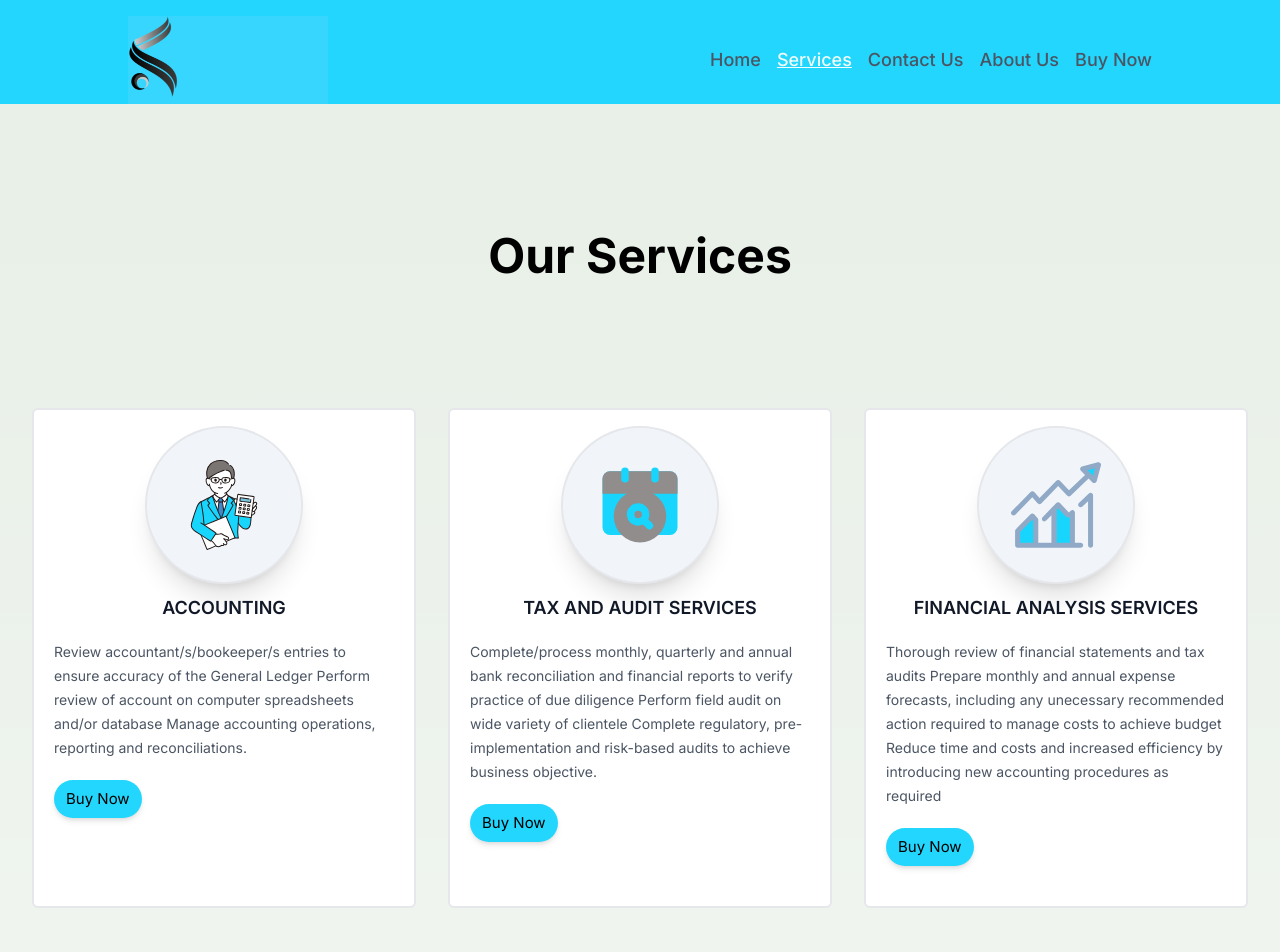
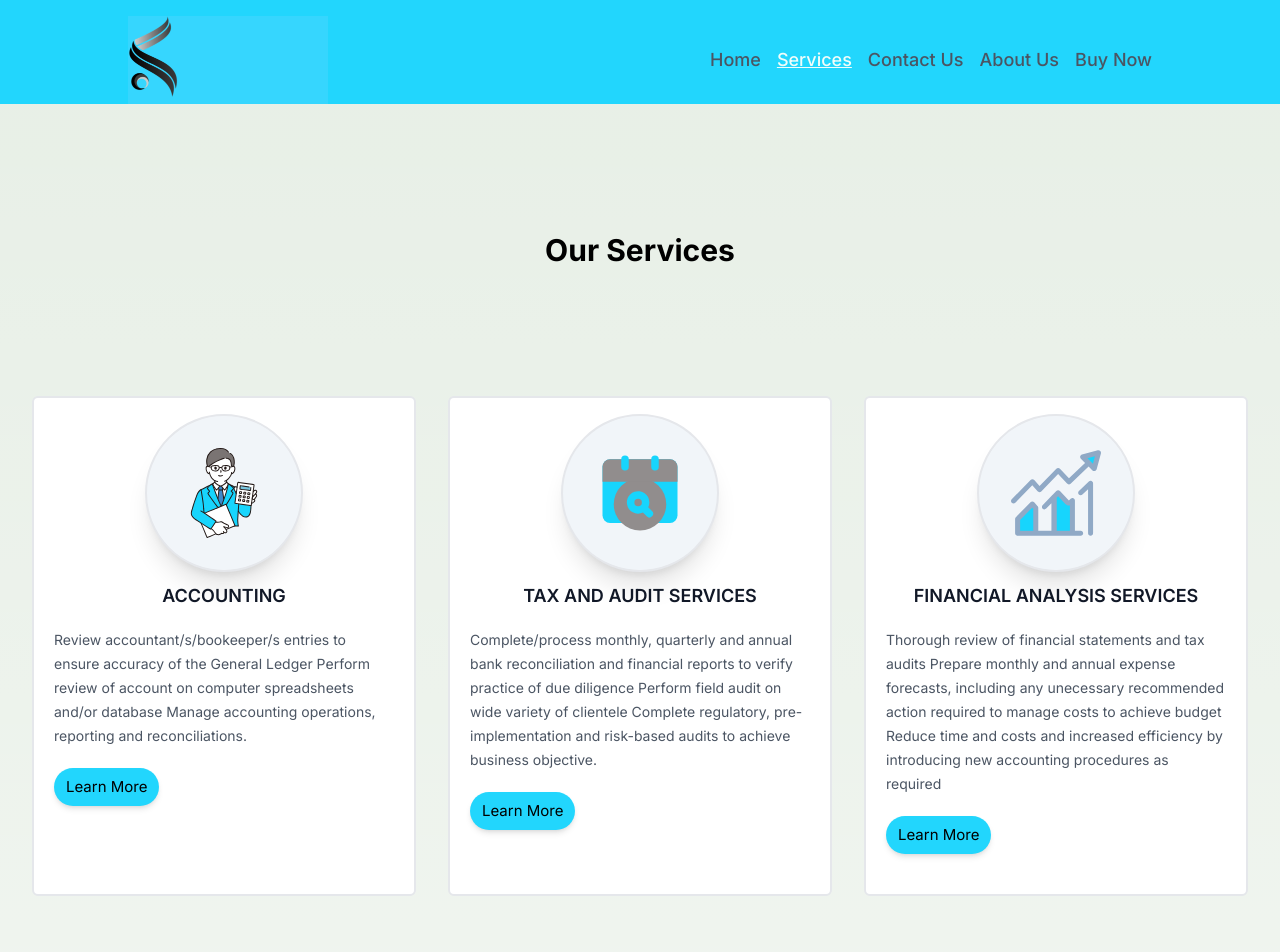
Before and after one commit to Huzaifa134/business-serv, a Next.js app: page /services in a window 1280 px wide. Shown: the top 952 px of the page. Built offline with nearby package versions, Linux system fonts and the light colour scheme.

Commit message:
04/02/2024

```diff
--- a/src/app/Form/page.tsx
+++ b/src/app/Form/page.tsx
@@ -78,7 +78,7 @@ export default function Example() {
       <div className="max-[640px]:rounded-none flex lg:w-[700px] md:w-[500px]  sm:w-[300px] my-59 mx-auto bg-slate-50 min-h-full sm:mx-[11]flex-1 flex-col justify-center px-6 py-12 lg:px-8 shadow-xl mt-11 mb-11 sm:mx-[11]">
         <div className="sm:mx-auto sm:w-full sm:max-w-sm">
           <h2 className="mt-0 text-center text-2xl font-bold leading-9 tracking-tight text-gray-900">
-            Request a Quote
+        Consultation Form
           </h2>
         </div>
 
@@ -240,9 +240,10 @@ export default function Example() {
               </label>
               <p className="font-thin py-2"> Enter your Dates range of availability for the consultancy meeting and schedule a meeting for 75 USD within the time span for one time</p>
              <DatePickerWithRange
-              value={Date}
-              onChange={(e) => setDate(e.target.value)}
+              // value={Date}
+              //  onChange={(e) => setDate(e.target.value)}
              />
+
 
 
             </div>
--- a/src/app/about/About.tsx
+++ b/src/app/about/About.tsx
@@ -11,14 +11,14 @@ const About = () => {
         <Image src={about} alt="Header Image" height="600" />
       </div>
       <div className="my-10 lg:w-[500px] md:w-[300px] sm:w-[400px] max-[717px]:w-[400px] max-[717px]:my-5 max-[717px]:flex max-[717px]:flex-col max-[717px]:items-center">
-        <h1 className="font-bold lg:text-3xl md:text-3xl max-[717px]:text-[25px] max-[717px]:tracking-widest max-[717px]:text-center ">
+        <h1 className="font-bold lg:text-2xl md:text-xl max-[717px]:text-[25px] max-[717px]:tracking-widest max-[717px]:text-center ">
           About Us
         </h1>
         <p className="lg:text-base md:text-sm sm:text-[15px] max-[717px]:text-center my-10">
         Our company is led by a team of Certified Public Accountants with nearly three decades of experience in key areas such as Accounting, Audit, Tax, and Management Consultancy. Learn more about our professional partnership and how it can benefit your business.
         </p>
         <div className="my-10">
-          <Link href="/services">
+          <Link href="/aboutus">
           <Btn  text={"Learn More"}/>
         </Link>
         </div>
--- a/src/app/home/Home.tsx
+++ b/src/app/home/Home.tsx
@@ -65,7 +65,7 @@ export default function  Homepage(){
               repeat={Infinity}
             />
 
-            <Link href="/aboutus">
+            <Link href="/Form">
               <GooeyButton />
             </Link>
             </div>
@@ -101,11 +101,6 @@ export default function  Homepage(){
 
 
 
-
-
-
-
-
 </div>
   )
 }
--- a/src/app/home/Services.tsx
+++ b/src/app/home/Services.tsx
@@ -41,7 +41,7 @@ export default function Example() {
     return (
       <div className=" py-24 sm:py-32 ">
       <div className="mx-auto max-w-7xl px-6 lg:px-8">
-        <h1 className="text-5xl  font-bold text-center">
+        <h1 className="text-3xl  font-bold text-center">
           Our Services
 
         </h1>
--- a/src/app/services/page.tsx
+++ b/src/app/services/page.tsx
@@ -7,7 +7,7 @@ export default function Example() {
   return (
     <div className=" py-24 sm:py-32 ">
       <div className="mx-auto max-w-7xl px-6 lg:px-8">
-        <h1 className="text-5xl  font-bold  text-center">
+        <h1 className="text-3xl  font-bold  text-center">
           Our Services
         </h1>
         <div className="mx-auto mt-10 grid max-w-2xl grid-cols-1 gap-x-8 gap-y-16 pt-10 sm:mt-16 sm:pt-16 lg:mx-0 lg:max-w-none lg:grid-cols-3">
@@ -42,9 +42,9 @@ export default function Example() {
                 </p>
               </div>
               <div className="mb-10">
-                <Link href="/buynow">
-                <Btn text={"Buy Now"} />
-                </Link>
+                {/* <Link href="/buynow"> */}
+                <Btn text={"Learn More"} />
+                {/* </Link> */}
               </div>
             </article>
           ))}
--- a/src/components/gooeybutton.tsx
+++ b/src/components/gooeybutton.tsx
@@ -2,7 +2,7 @@ const GooeyButton = (props:any) => (
   <>
 
     <button className=" w-75 relative inline-block p-4 px-6 mt-10 border-2 border-blue-300 rounded-lg overflow-hidden z-10 bg-gradient-to-br from-white via-blue-400 to-cyan-500 font-bold text-white hover:text-black hover:bg-transparent" >
-    {props.text ? props.text : "Go To Guide Page  "}
+    {props.text ? props.text : " Get Consultation "}
 
 
 
```
